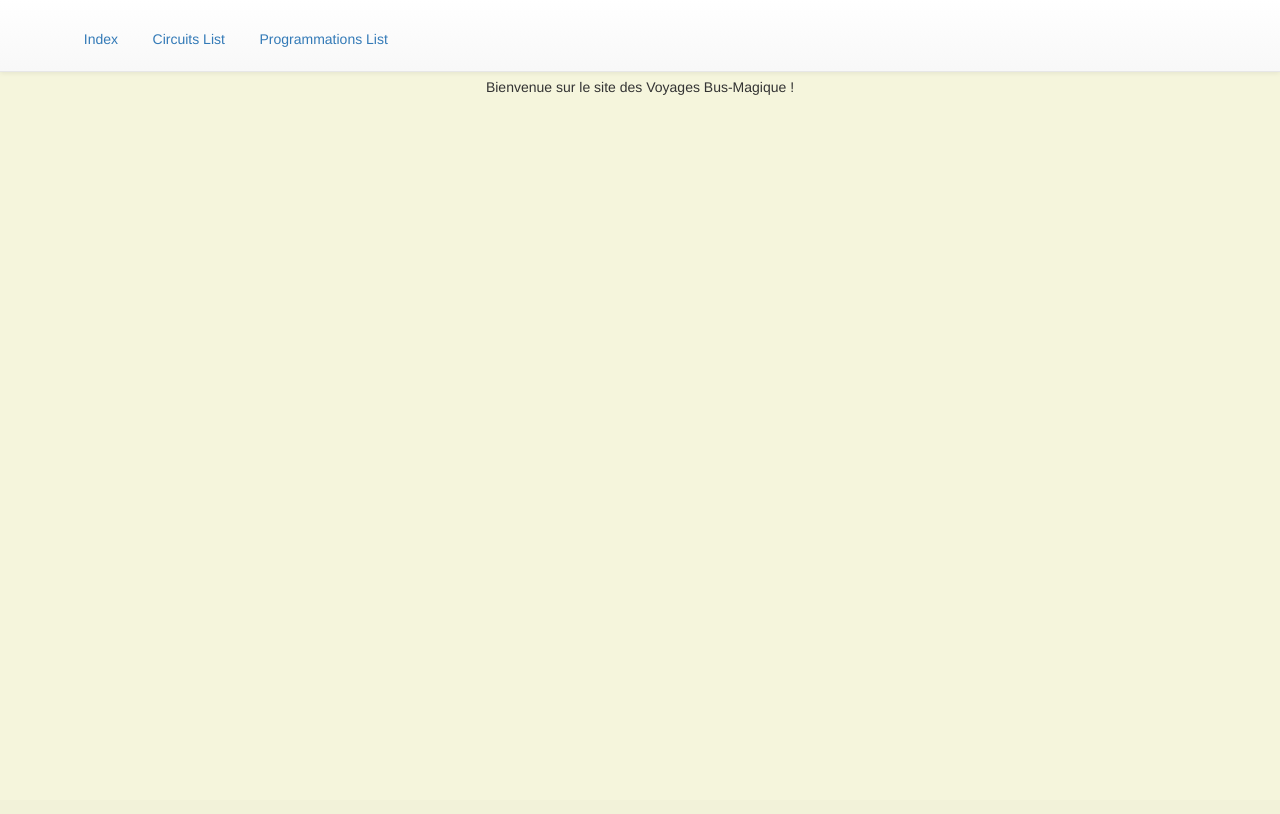
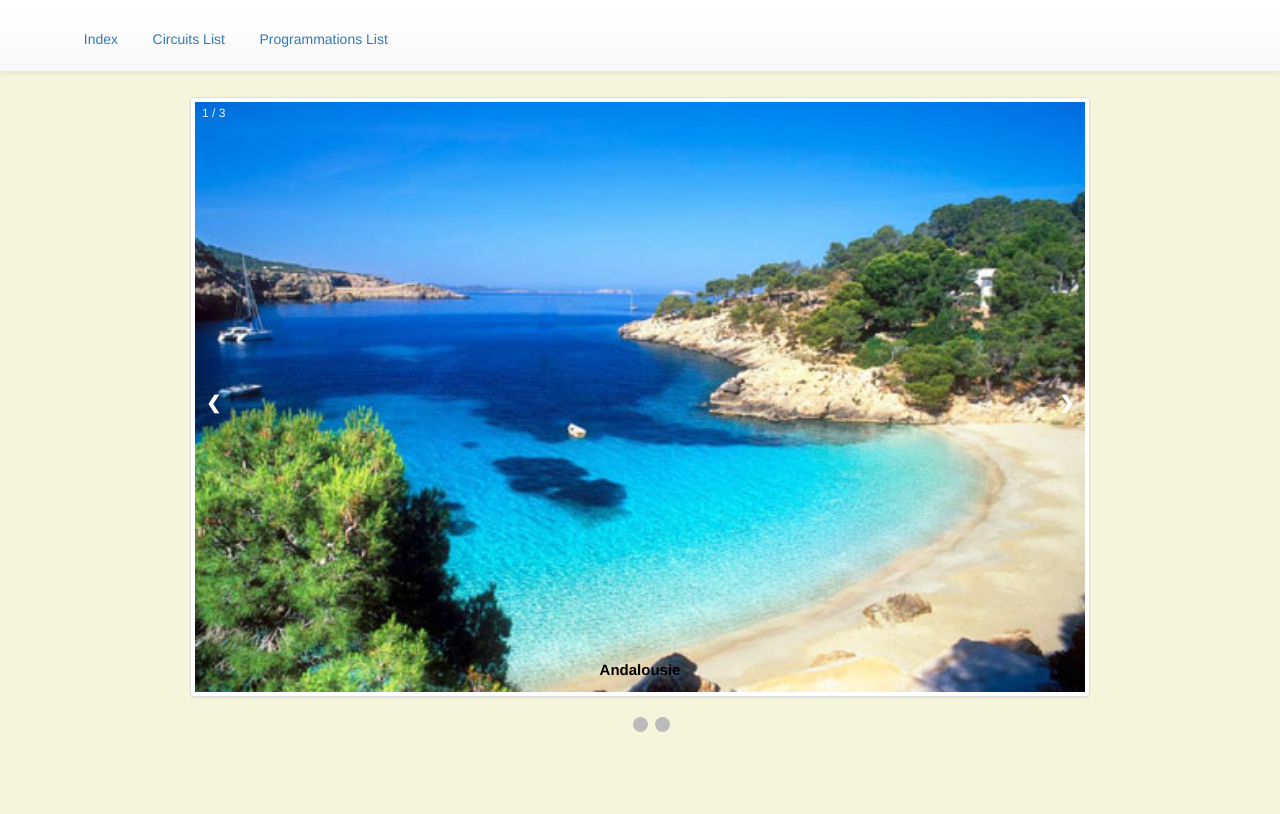
Before and after one commit to Marwana4850/BusMagique, a PHP site: template templates/accueil.html.twig in a window 1280 px wide. Before the commit the page ends 95 px from the top, so only its background shows below. Run offline with PHP 8.4, Linux system fonts and the light colour scheme; the template is opened without the code that fills it, so the values that code supplies are empty; some libraries are stand-ins or nearby versions.

Commit message:
slideshow

```diff
--- /dev/null
+++ b/css/accueil.css
@@ -0,0 +1,98 @@
+
+* {box-sizing:border-box}
+
+/* Slideshow container */
+.slideshow-container {
+    max-width: 1000px;
+    position: relative;
+    margin: auto;
+}
+
+.mySlides {
+    display: none;
+}
+
+/* Next & previous buttons */
+.prev, .next {
+    cursor: pointer;
+    position: absolute;
+    top: 50%;
+    width: auto;
+    margin-top: -22px;
+    padding: 16px;
+    color: white;
+    font-weight: bold;
+    font-size: 18px;
+    transition: 0.6s ease;
+    border-radius: 0 3px 3px 0;
+}
+
+/* Position the "next button" to the right */
+.next {
+    right: 0;
+    border-radius: 3px 0 0 3px;
+}
+
+/* On hover, add a black background color with a little bit see-through */
+.prev:hover, .next:hover {
+    background-color: rgba(0,0,0,0.8);
+}
+
+/* Caption text */
+.text {
+    color: #000000;
+    font-size: 15px;
+    font-weight: bold;
+    padding: 8px 12px;
+    position: absolute;
+    bottom: 8px;
+    width: 100%;
+    text-align: center;
+}
+
+/* Number text (1/3 etc) */
+.numbertext {
+    color: #f2f2f2;
+    font-size: 12px;
+    padding: 8px 12px;
+    position: absolute;
+    top: 0;
+}
+
+/* The dots/bullets/indicators */
+.dot {
+    cursor:pointer;
+    height: 15px;
+    width: 15px;
+    margin: 0 2px;
+    background-color: #bbb;
+    border-radius: 50%;
+    display: inline-block;
+    transition: background-color 0.6s ease;
+}
+
+.active, .dot:hover {
+    background-color: beige;
+}
+
+/* Fading animation */
+.fade {
+    -webkit-animation-name: fade;
+    -webkit-animation-duration:1.5s;
+    animation-name: fade;
+    animation-duration: 1.5s;
+}
+
+@-webkit-keyframes fade {
+    from {opacity: .4}
+    to {opacity: 1}
+}
+
+@keyframes fade {
+    from {
+        opacity: .4
+    }
+    to {
+        opacity: 1
+    }
+}
--- a/templates/accueil.html.twig
+++ b/templates/accueil.html.twig
@@ -1,7 +1,70 @@
 {% extends "baselayout.html.twig" %}
 
 {% block title %}Voyages Bus-Magique{% endblock %}
+{% block style %}
+    <link type="text/css" rel="stylesheet" href="/css/accueil.css">
+{% endblock %}
+{% block body %}
 
-{% block body %}
-    <p>Bienvenue sur le site des Voyages Bus-Magique !</p>
+    <br>
+
+    <div class="slideshow-container">
+        <div class="mySlides">
+            <div class="numbertext">1 / 3</div>
+            <img class="img-thumbnail" src="/images/slideshow/andalousie.jpg" style="width:900px;height:600px;">
+            <div class="text">Andalousie</div>
+        </div>
+
+        <div class="mySlides">
+            <div class="numbertext">2 / 3</div>
+            <img class="img-thumbnail" src="/images/slideshow/vietnam.jpg" style="width:900px;height:600px;">
+            <div class="text">Vietnam</div>
+        </div>
+
+        <div class="mySlides">
+            <div class="numbertext">3 / 3</div>
+            <img class="img-thumbnail" src="/images/slideshow/italy.jpg" style="width:900px;height:600px;">
+            <div class="text">Italy</div>
+        </div>
+
+        <a class="prev" onclick="plusSlides(-1)">&#10094;</a>
+        <a class="next" onclick="plusSlides(1)">&#10095;</a>
+    </div>
+    <br>
+
+    <div style="text-align:center">
+        <span class="dot" onclick="currentSlide(1)"></span>
+        <span class="dot" onclick="currentSlide(2)"></span>
+        <span class="dot" onclick="currentSlide(3)"></span>
+    </div>
+
+    <script>
+var slideIndex = 1;
+showSlides(slideIndex);
+
+function plusSlides(n) {
+  showSlides(slideIndex += n);
+}
+
+function currentSlide(n) {
+  showSlides(slideIndex = n);
+}
+
+function showSlides(n) {
+  var i;
+  var slides = document.getElementsByClassName("mySlides");
+  var dots = document.getElementsByClassName("dot");
+  if (n > slides.length) {slideIndex = 1}
+  if (n < 1) {slideIndex = slides.length}
+  for (i = 0; i < slides.length; i++) {
+      slides[i].style.display = "none";
+  }
+  for (i = 0; i < dots.length; i++) {
+      dots[i].className = dots[i].className.replace(" active", "");
+  }
+  slides[slideIndex-1].style.display = "block";
+  dots[slideIndex-1].className += " active";
+}
+    </script>
+
 {% endblock %}
--- a/templates/baselayout.html.twig
+++ b/templates/baselayout.html.twig
@@ -5,11 +5,12 @@
 <head>
     <meta charset="UTF-8">
     <title>{% block title %}Le Bus Magique{% endblock %}</title>
+    <link type="text/css" rel="stylesheet" href="/vendor/twbs/bootstrap/dist/css/bootstrap.min.css">
+    <link type="text/css" rel="stylesheet" href="/vendor/twbs/bootstrap/dist/css/bootstrap-theme.min.css">
+    <link type="text/css" rel="stylesheet" href="/css/base.css">
+    <link rel="shortcut icon" href="/images/favicon.ico" type="image/x-icon"/>
     {% block style %}
-        <link type="text/css" rel="stylesheet" href="/vendor/twbs/bootstrap/dist/css/bootstrap.min.css">
-        <link type="text/css" rel="stylesheet" href="/vendor/twbs/bootstrap/dist/css/bootstrap-theme.min.css">
-        <link type="text/css" rel="stylesheet" href="/css/base.css">
-        <link rel="shortcut icon" href="/images/favicon.ico" type="image/x-icon"/>
+
     {% endblock %}
 </head>
 
```
Also changed, not shown: css/base.css (line endings or trailing spaces), images/slideshow/andalousie.jpg (added), images/slideshow/italy.jpg (added), images/slideshow/vietnam.jpg (added).
